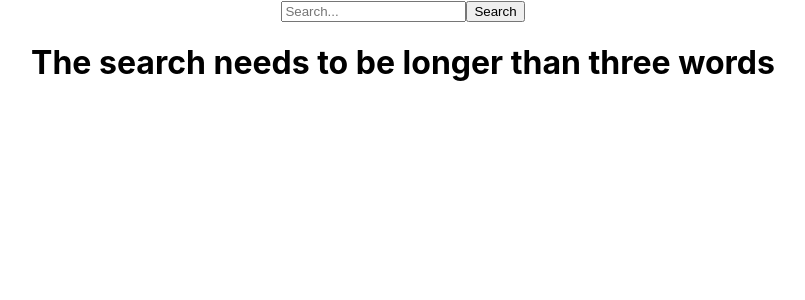
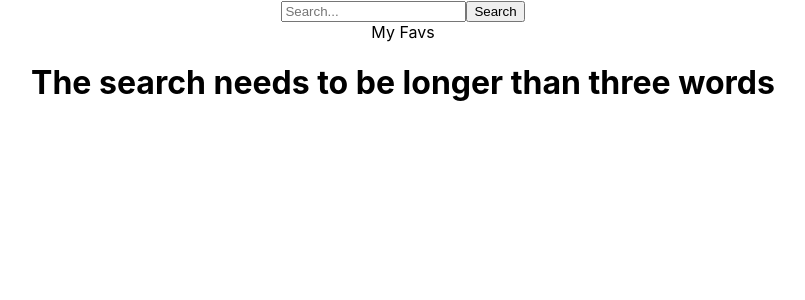
Before and after one commit to ShanTirmizi/Movie-API-Local-Storage, a React (Create React App) app: page / in a window 1280 px wide. Shown: the top 300 px of the page, without its empty margins (237-1042 px from the left). Built offline with nearby package versions, Linux system fonts and the light colour scheme.

Commit message:
Created a add to fav functionality

```diff
--- a/src/App.js
+++ b/src/App.js
@@ -4,6 +4,7 @@ import './App.css';
 function App() {
   const [apiData, setApiData] = useState([]);
   const [search, setSearch] = useState('');
+  const [fav, setFav] = useState([]);
   const fetchData = async () => {
     const url = 'http://www.omdbapi.com/?s=Batman&page=2&apikey=3b170b7d';
     try {
@@ -20,8 +21,11 @@ function App() {
   const searchHandler = (e) => {
     setSearch(e.target.value);
   };
+  const addToFav = (item) => {
+    setFav([...fav, item]);
+  };
 
-  console.log(search.length);
+  console.log(fav);
   return (
     <div className="App">
       <form onSubmit={(e) => e.preventDefault()}>
@@ -35,6 +39,16 @@ function App() {
           Search
         </button>
       </form>
+      <div>
+        My Favs{' '}
+        {fav.map((val, index) => {
+          return (
+            <div key={index}>
+              <h1>{val.Title}</h1>
+            </div>
+          );
+        })}
+      </div>
       {search.length < 4 ? (
         <h1>The search needs to be longer than three words</h1>
       ) : (
@@ -43,6 +57,7 @@ function App() {
             <div key={index}>
               <h3>{api.Title}</h3>
               <img src={api.Poster} alt={`${api.Title} poster`} />
+              <button onClick={() => addToFav(api)}>Add to Favorites</button>
             </div>
           );
         })
```
